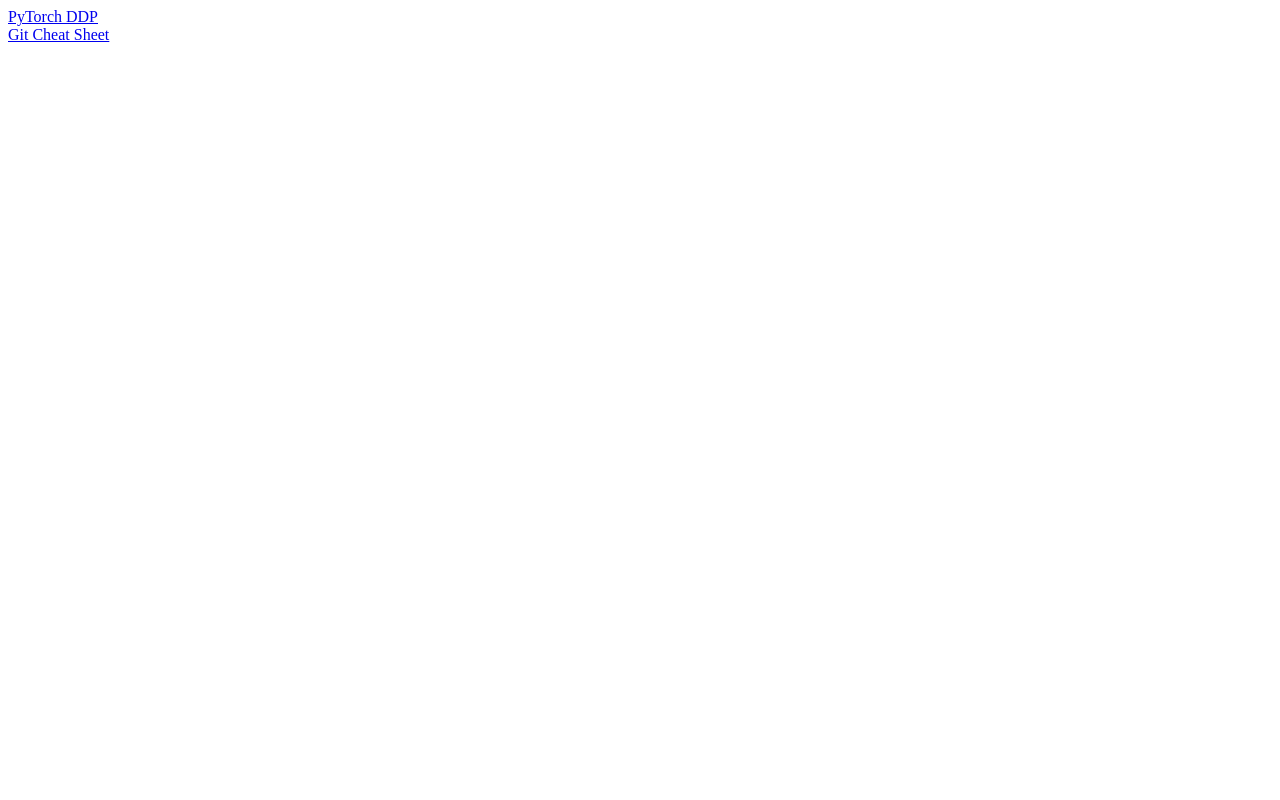
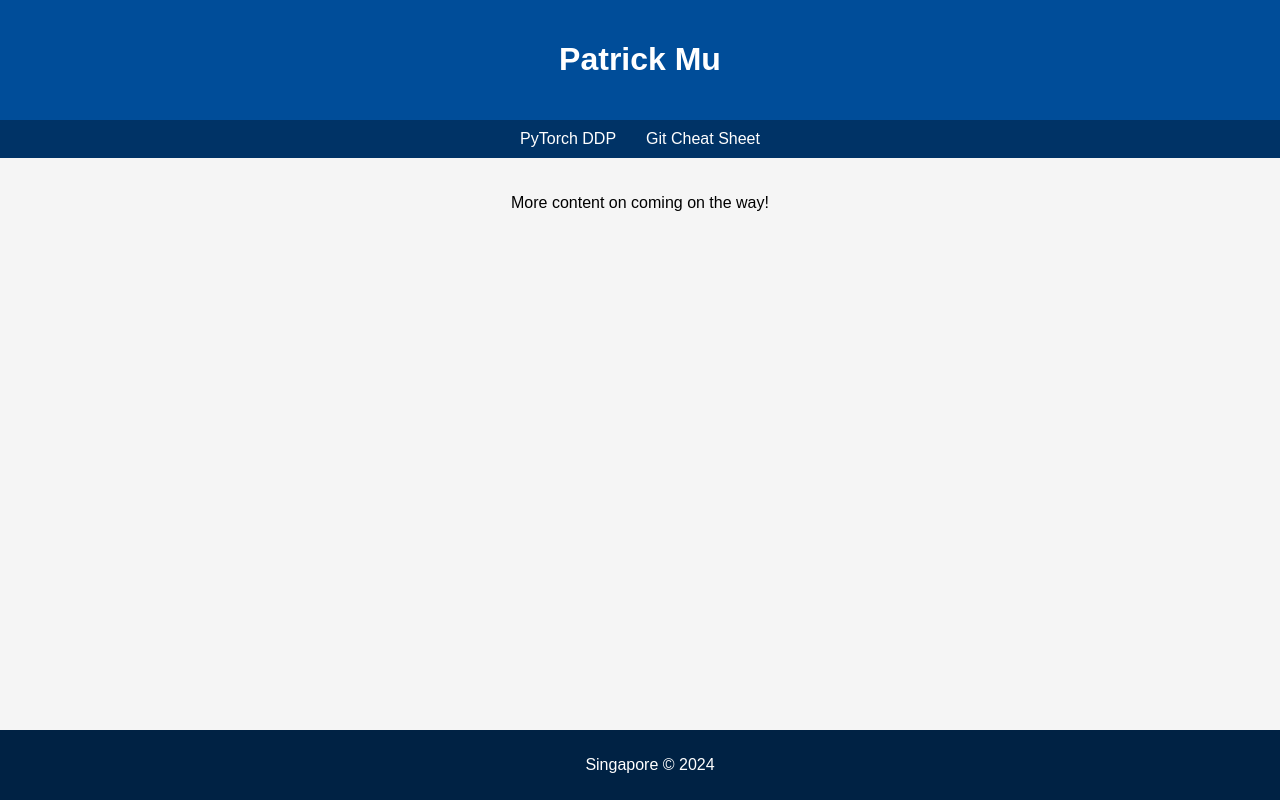
Before and after one commit to HashimotoPatrickMu/HashimotoPatrickMu_backup.github.io, a plain HTML site: page index.html in a window 1280 px wide. Drawn offline with Linux system fonts and the light colour scheme.

Commit message:
Update index.html

```diff
--- a/index.html
+++ b/index.html
@@ -3,9 +3,69 @@
 <head>
     <meta charset="UTF-8">
     <meta name="viewport" content="width=device-width, initial-scale=1.0">
+    <title>Your Website</title>
+    <style>
+        body {
+            font-family: 'Arial', sans-serif;
+            margin: 0;
+            padding: 0;
+            box-sizing: border-box;
+            background-color: #f5f5f5;
+        }
+        .header {
+            background-color: #004d99;
+            color: #ffffff;
+            padding: 20px;
+            text-align: center;
+        }
+        .nav-bar {
+            display: flex;
+            justify-content: center;
+            background-color: #003366;
+            padding: 10px 0;
+        }
+        .nav-link {
+            margin: 0 15px;
+            text-decoration: none;
+            color: #ffffff;
+            font-size: 16px;
+        }
+        .nav-link:hover {
+            color: #ade8f4;
+        }
+        .content {
+            padding: 20px;
+            text-align: center;
+        }
+        .footer {
+            background-color: #002244;
+            color: #ffffff;
+            text-align: center;
+            padding: 10px;
+            position: fixed;
+            bottom: 0;
+            width: 100%;
+        }
+    </style>
+</head>
+<body>
 
-    <!-- Adding a hyperlink to the git cheat sheet subpage -->
-    <a href="ddp.html">PyTorch DDP</a>
-    <br><a href="git-cheat-sheet.html">Git Cheat Sheet</a>
+<div class="header">
+    <h1>Patrick Mu</h1>
+</div>
+
+<div class="nav-bar">
+    <a href="ddp.html" class="nav-link">PyTorch DDP</a>
+    <a href="git-cheat-sheet.html" class="nav-link">Git Cheat Sheet</a>
+</div>
+
+<div class="content">
+    <p>More content on coming on the way!</p>
+</div>
+
+<div class="footer">
+    <p>Singapore &copy; 2024</p>
+</div>
+
 </body>
 </html>
```
